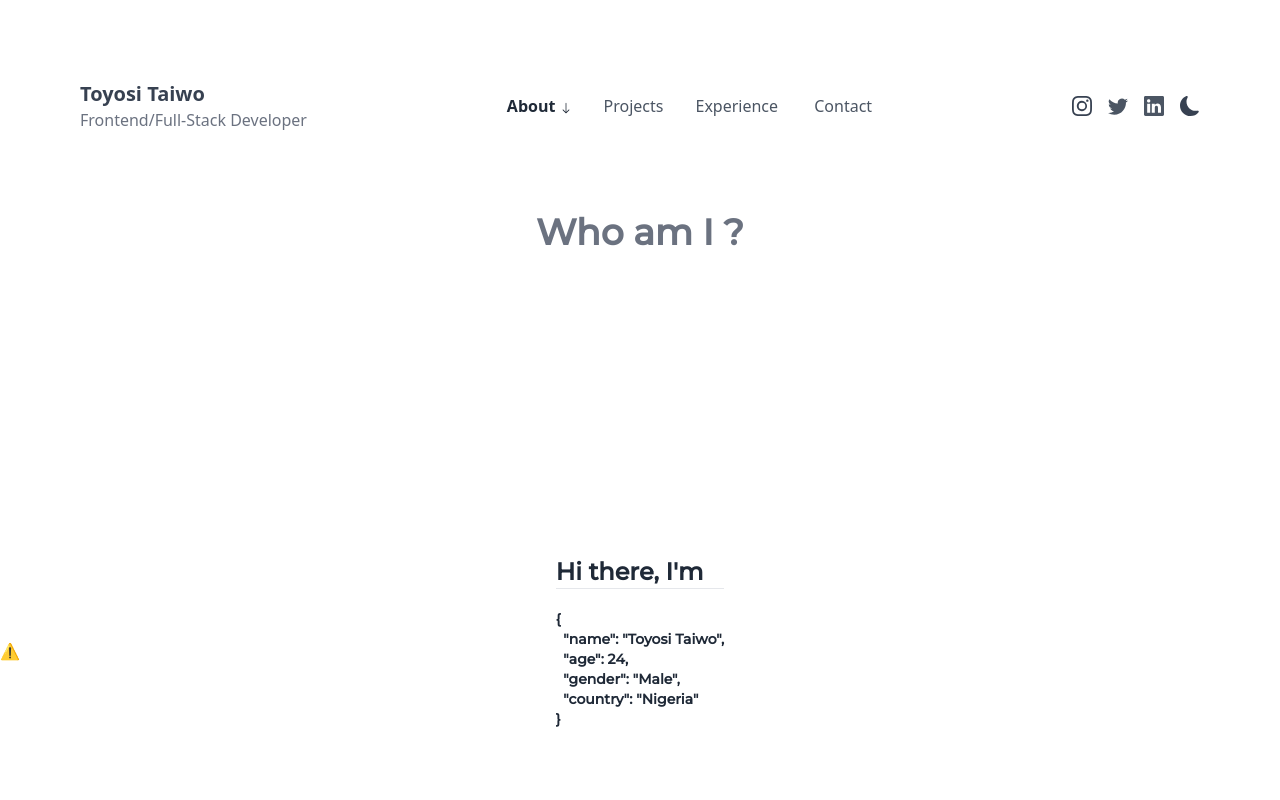
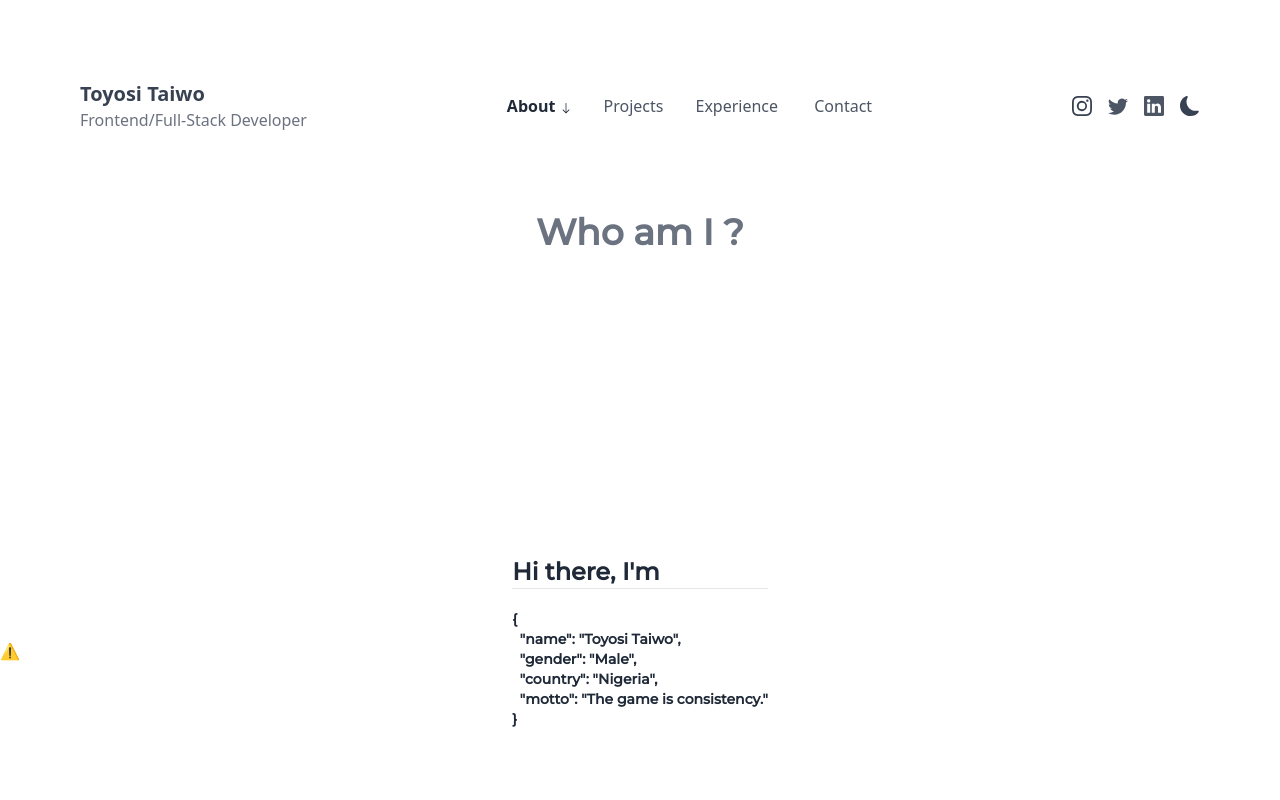
Before and after one commit to Yorsyboy/Next-portfolio, a Next.js app: page /about in a window 1280 px wide. Shown: the top 800 px of the page. Built offline with nearby package versions, Linux system fonts and the light colour scheme; no server answers.

Commit message:
Edit about me

```diff
--- a/src/components/AboutMe.jsx
+++ b/src/components/AboutMe.jsx
@@ -2,17 +2,6 @@ import React from "react";
 import userData from "../../constants/data";
 
 export default function AboutMe() {
-  // Age calculator function
-  function age(birthdate) {
-    const today = new Date();
-    const age =
-      today.getFullYear() -
-      birthdate.getFullYear() -
-      (today.getMonth() < birthdate.getMonth() ||
-        (today.getMonth() === birthdate.getMonth() &&
-          today.getDate() < birthdate.getDate()));
-    return age;
-  }
 
   return (
     <section className="bg-white dark:bg-gray-800">
@@ -38,9 +27,9 @@ export default function AboutMe() {
                 {JSON.stringify(
                   {
                     name: userData.name,
-                    age: age(new Date(1998, 10, 10)),
                     gender: "Male",
                     country: "Nigeria",
+                    motto: 'The game is consistency.'
                   },
                   null,
                   2
--- a/src/components/Project.jsx
+++ b/src/components/Project.jsx
@@ -28,7 +28,7 @@ export default function Project() {
 
 const ProjectCard = ({ title, link, imgUrl, number }) => {
   return (
-    <a href={link} className="w-full block shadow-2xl">
+    <a href={link} target="_blank" className="w-full block shadow-2xl">
       <div className="relative overflow-hidden">
         <div className="h-72 object-cover">
           <img
```
